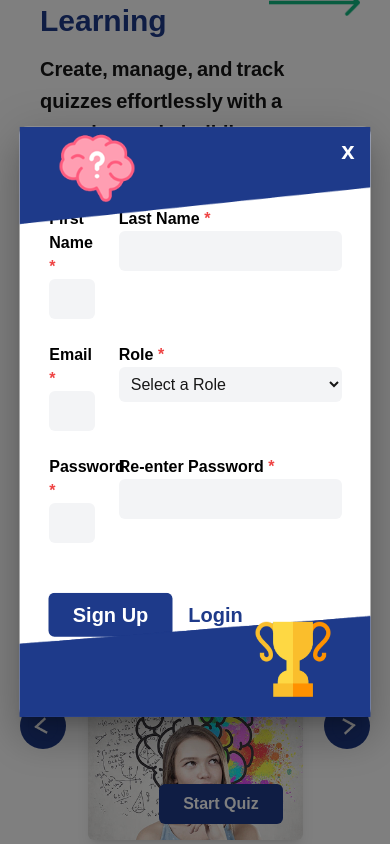
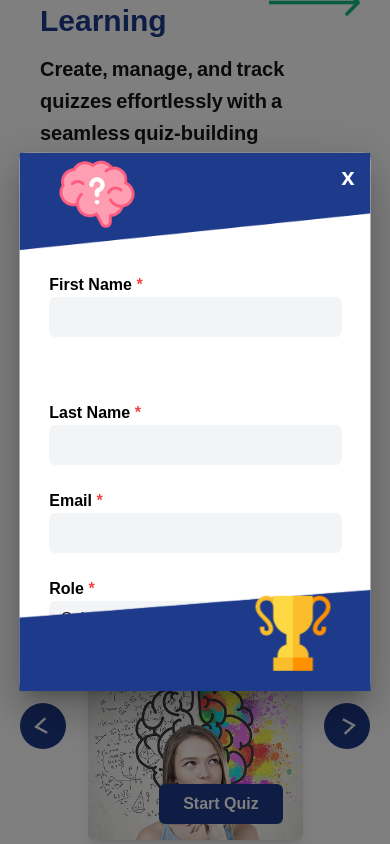
Before and after one commit to Krisha1703/Quizzo-App, a Next.js app: page / in a window 390 px wide. Both pictures are taken after a click on the button "Join as Student". Shown: the part 880-1724 px from the top of the page. Built offline with nearby package versions, Linux system fonts and the light colour scheme.

Commit message:
worked on mobile responsiveness

```diff
--- a/src/components/homepage/modal/login.js
+++ b/src/components/homepage/modal/login.js
@@ -74,9 +74,9 @@ const Login = ({ onClose, onSwitchToSignup }) => {
   return (
     <div className="w-5/6 mx-auto bg-white z-50">
       <ModalHeader onClose={onClose} />
-      <div className="md:overflow-y-hidden overflow-y-auto md:max-h-screen max-h-[60vh]">
+      <div className="md:overflow-y-hidden overflow-y-auto md:max-h-screen max-h-[80vh]">
         <form className="flex flex-col gap-6 mt-20 mb-10" onSubmit={handleSubmit}>
-          <div className="flex flex-col">
+          <div className="flex flex-col md:mt-0 mt-10">
             <label className="text-black font-semibold">
               Email <span className="text-red-500">*</span>
             </label>
@@ -119,6 +119,9 @@ const Login = ({ onClose, onSwitchToSignup }) => {
         <Button text="Login" type="submit" onClick={handleSubmit} />
         <MenuItem title="Sign Up" onClick={onSwitchToSignup} />
       </div>
+
+      <div className="md:hidden flex flex-col"></div>
+
       <ModalFooter />
     </div>
   );
--- a/src/components/homepage/modal/signup.js
+++ b/src/components/homepage/modal/signup.js
@@ -79,11 +79,11 @@ const Signup = ({ onClose, onSwitchToLogin }) => {
   return (
     <div className="w-5/6 mx-auto bg-white z-50">
       <ModalHeader onClose={onClose} />
-      <div className="md:overflow-y-hidden overflow-y-auto md:max-h-screen max-h-[60vh]">
-        <form className="grid grid-cols-1 md:grid-cols-2 gap-6 mt-20 mb-10" onSubmit={handleSubmit}>
+      <div className="md:overflow-y-hidden overflow-y-auto  md:max-h-screen max-h-[60vh] hide-scrollbar">
+        <form className="md:grid flex flex-col md:grid-cols-2 gap-6 mt-20 mb-10" onSubmit={handleSubmit}>
           {/* First Row: First Name and Last Name */}
           {[{ label: "First Name", name: "firstName" }, { label: "Last Name", name: "lastName" }].map(({ label, name }) => (
-            <div key={name} className="flex flex-col">
+            <div key={name} className="flex flex-col md:mt-0 mt-10">
               <label className="text-black font-semibold">
                 {label} <span className="text-red-500">*</span>
               </label>
@@ -164,6 +164,15 @@ const Signup = ({ onClose, onSwitchToLogin }) => {
             </span>
           </motion.label>
           {errors.termsAccepted && <div className="text-red-500 col-span-2">{errors.termsAccepted}</div>}
+
+          <div className="flex items-center gap-4 mb-20 -mt-10">
+            <Button text="Sign Up" type="submit" onClick={handleSubmit} />
+            <MenuItem
+              title="Login"
+              onClick={onSwitchToLogin}
+            />
+          </div>
+
         </form>
       </div>
 
@@ -174,13 +183,6 @@ const Signup = ({ onClose, onSwitchToLogin }) => {
         </div>
       )}
 
-      <div className="flex items-center gap-4 mb-20 -mt-10">
-        <Button text="Sign Up" type="submit" onClick={handleSubmit} />
-        <MenuItem
-          title="Login"
-          onClick={onSwitchToLogin}
-        />
-      </div>
       <ModalFooter />
     </div>
   );
```
